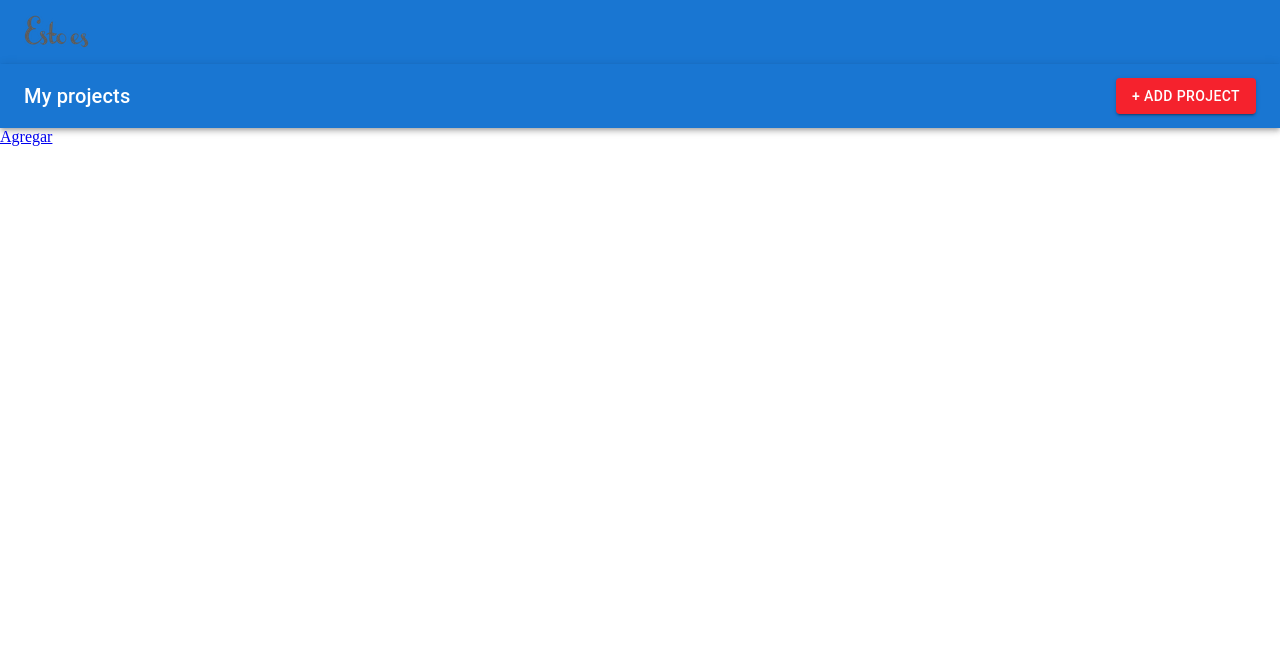
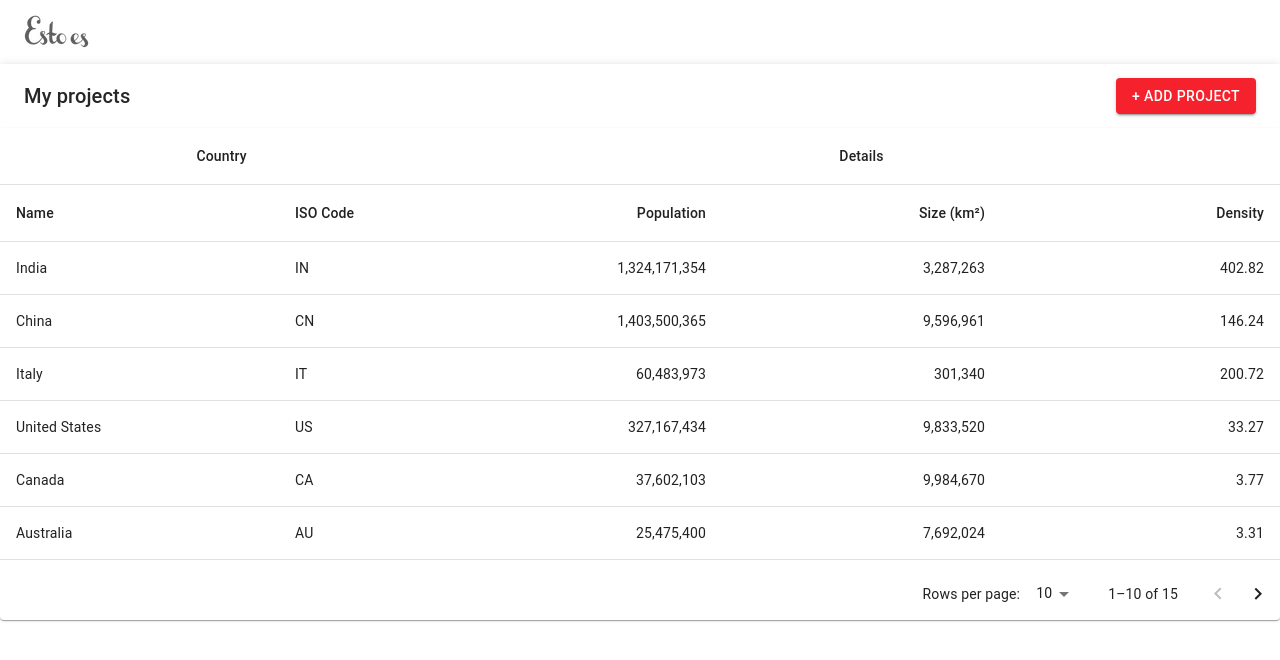
Before and after one commit to Valkyries12/Estoes-challenge, a React (Create React App) app: page / in a window 1280 px wide. Shown: the top 660 px of the page. Built offline with nearby package versions, Linux system fonts and the light colour scheme.

Commit message:
estilos para header y EncabezadoPantalla

```diff
--- a/src/App.js
+++ b/src/App.js
@@ -1,17 +1,17 @@
 import { Routes, Route } from "react-router-dom";
-import Listado from "./components/Listado";
+import ListadoPantalla from "./components/ListadoPantalla";
 import Agregar from "./components/Agregar";
 import Header from "./components/Header";
 
 function App() {
   return (
-    <>
+    <div style={{backgroundColor: "#F0F2F5"}}>
       <Header />
       <Routes>
-        <Route exact path="/" element={<Listado />}/>
+        <Route exact path="/" element={<ListadoPantalla />}/>
         <Route path="/agregar-tarea" element={<Agregar />}/>
       </Routes>
-    </>
+    </div>
   );
 }
 
--- a/src/components/EncabezadoTabla.js
+++ b/src/components/EncabezadoTabla.js
@@ -11,15 +11,19 @@ const EncabezadoTabla = ({ title, hasButton }) => {
     backgroundColor: "#F5222D",
   };
 
+  const fondoColor = {
+    backgroundColor: "#fff",
+  };
+
   const handleAdd = () => {
     navigate("/agregar-tarea");
   };
 
   return (
     <Box sx={{ flexGrow: 1 }}>
-      <AppBar position="static">
+      <AppBar position="static" style={fondoColor}>
         <Toolbar>
-          <Typography variant="h6" component="div" sx={{ flexGrow: 1 }}>
+          <Typography color="#262626" variant="h6" component="div" sx={{ flexGrow: 1 }}>
             {title}
           </Typography>
           {hasButton && (
--- a/src/components/Header.js
+++ b/src/components/Header.js
@@ -2,12 +2,14 @@ import AppBar from '@mui/material/AppBar';
 import Box from '@mui/material/Box';
 import Toolbar from '@mui/material/Toolbar';
 
-
+const fondoColor = {
+    backgroundColor: "#fff"
+}
 
 const Header = () => {
   return (
     <Box sx={{ flexGrow: 1 }}>
-      <AppBar position="static">
+      <AppBar position="static" style={fondoColor}>
         <Toolbar>
           <img src="images/logo.png" alt="Esto es logo"/>
         </Toolbar>
--- a/src/components/Listado.js
+++ b/src/components/Listado.js
@@ -1,13 +1,133 @@
-import { Link } from "react-router-dom";
-import EncabezadoTabla from "./EncabezadoTabla";
+import * as React from 'react';
+import Paper from '@mui/material/Paper';
+import Table from '@mui/material/Table';
+import TableBody from '@mui/material/TableBody';
+import TableCell from '@mui/material/TableCell';
+import TableContainer from '@mui/material/TableContainer';
+import TableHead from '@mui/material/TableHead';
+import TablePagination from '@mui/material/TablePagination';
+import TableRow from '@mui/material/TableRow';
 
-const Listado = () => {
+const columns = [
+  { id: 'name', label: 'Name', minWidth: 170 },
+  { id: 'code', label: 'ISO\u00a0Code', minWidth: 100 },
+  {
+    id: 'population',
+    label: 'Population',
+    minWidth: 170,
+    align: 'right',
+    format: (value) => value.toLocaleString('en-US'),
+  },
+  {
+    id: 'size',
+    label: 'Size\u00a0(km\u00b2)',
+    minWidth: 170,
+    align: 'right',
+    format: (value) => value.toLocaleString('en-US'),
+  },
+  {
+    id: 'density',
+    label: 'Density',
+    minWidth: 170,
+    align: 'right',
+    format: (value) => value.toFixed(2),
+  },
+];
+
+function createData(name, code, population, size) {
+  const density = population / size;
+  return { name, code, population, size, density };
+}
+
+const rows = [
+  createData('India', 'IN', 1324171354, 3287263),
+  createData('China', 'CN', 1403500365, 9596961),
+  createData('Italy', 'IT', 60483973, 301340),
+  createData('United States', 'US', 327167434, 9833520),
+  createData('Canada', 'CA', 37602103, 9984670),
+  createData('Australia', 'AU', 25475400, 7692024),
+  createData('Germany', 'DE', 83019200, 357578),
+  createData('Ireland', 'IE', 4857000, 70273),
+  createData('Mexico', 'MX', 126577691, 1972550),
+  createData('Japan', 'JP', 126317000, 377973),
+  createData('France', 'FR', 67022000, 640679),
+  createData('United Kingdom', 'GB', 67545757, 242495),
+  createData('Russia', 'RU', 146793744, 17098246),
+  createData('Nigeria', 'NG', 200962417, 923768),
+  createData('Brazil', 'BR', 210147125, 8515767),
+];
+
+const Listado= () => {
+  const [page, setPage] = React.useState(0);
+  const [rowsPerPage, setRowsPerPage] = React.useState(10);
+
+  const handleChangePage = (event, newPage) => {
+    setPage(newPage);
+  };
+
+  const handleChangeRowsPerPage = (event) => {
+    setRowsPerPage(+event.target.value);
+    setPage(0);
+  };
+
   return (
-    <>
-        <EncabezadoTabla title={"My projects"}  hasButton={true} />
-      <Link to="/agregar-tarea">Agregar</Link>
-    </>
+    <Paper sx={{ width: '100%' }}>
+      <TableContainer sx={{ maxHeight: 440 }}>
+        <Table stickyHeader aria-label="sticky table">
+          <TableHead>
+            <TableRow>
+              <TableCell align="center" colSpan={2}>
+                Country
+              </TableCell>
+              <TableCell align="center" colSpan={3}>
+                Details
+              </TableCell>
+            </TableRow>
+            <TableRow>
+              {columns.map((column) => (
+                <TableCell
+                  key={column.id}
+                  align={column.align}
+                  style={{ top: 57, minWidth: column.minWidth }}
+                >
+                  {column.label}
+                </TableCell>
+              ))}
+            </TableRow>
+          </TableHead>
+          <TableBody>
+            {rows
+              .slice(page * rowsPerPage, page * rowsPerPage + rowsPerPage)
+              .map((row) => {
+                return (
+                  <TableRow hover role="checkbox" tabIndex={-1} key={row.code}>
+                    {columns.map((column) => {
+                      const value = row[column.id];
+                      return (
+                        <TableCell key={column.id} align={column.align}>
+                          {column.format && typeof value === 'number'
+                            ? column.format(value)
+                            : value}
+                        </TableCell>
+                      );
+                    })}
+                  </TableRow>
+                );
+              })}
+          </TableBody>
+        </Table>
+      </TableContainer>
+      <TablePagination
+        rowsPerPageOptions={[10, 25, 100]}
+        component="div"
+        count={rows.length}
+        rowsPerPage={rowsPerPage}
+        page={page}
+        onPageChange={handleChangePage}
+        onRowsPerPageChange={handleChangeRowsPerPage}
+      />
+    </Paper>
   );
-};
+}
 
-export default Listado;
+export default Listado
--- /dev/null
+++ b/src/components/ListadoPantalla.js
@@ -0,0 +1,17 @@
+import { Link } from "react-router-dom";
+import EncabezadoTabla from "./EncabezadoTabla";
+import Listado from "./Listado";
+
+const ListadoPantalla = () => {
+  const colorFondo = {
+    backgroundColor: "#F0F2F5",
+  };
+  return (
+    <div style={colorFondo}>
+      <EncabezadoTabla title={"My projects"} hasButton={true} />
+      <Listado />
+    </div>
+  );
+};
+
+export default ListadoPantalla;
```
